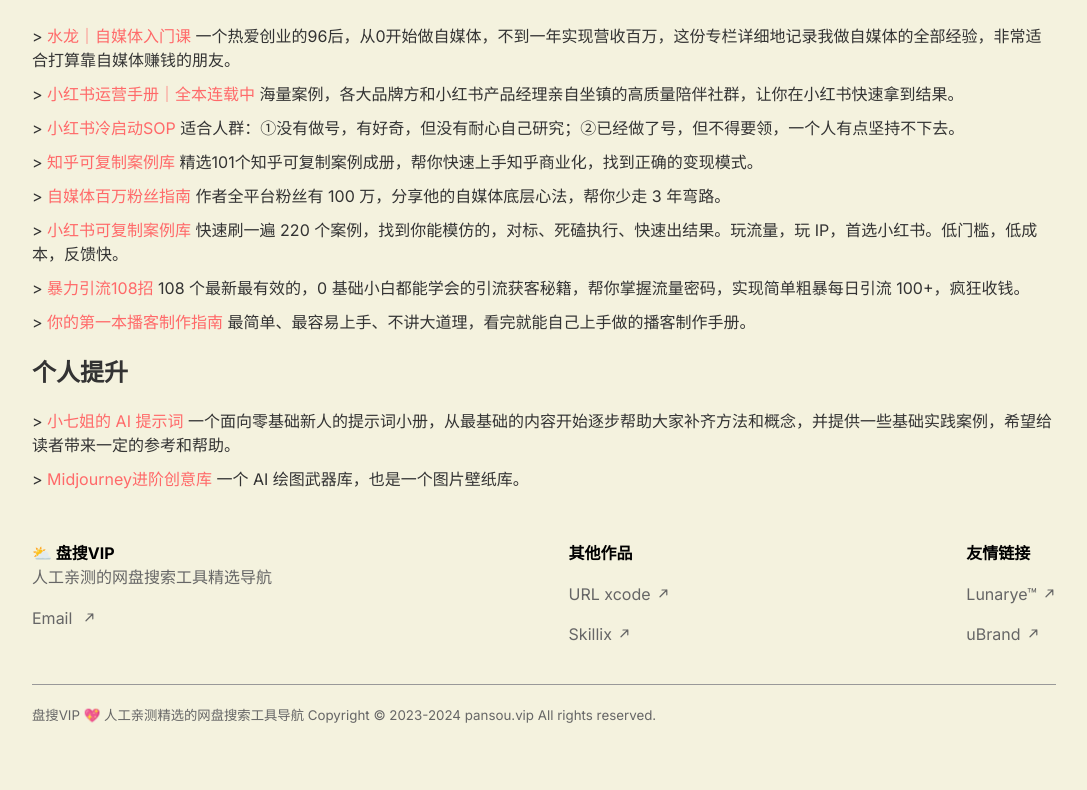
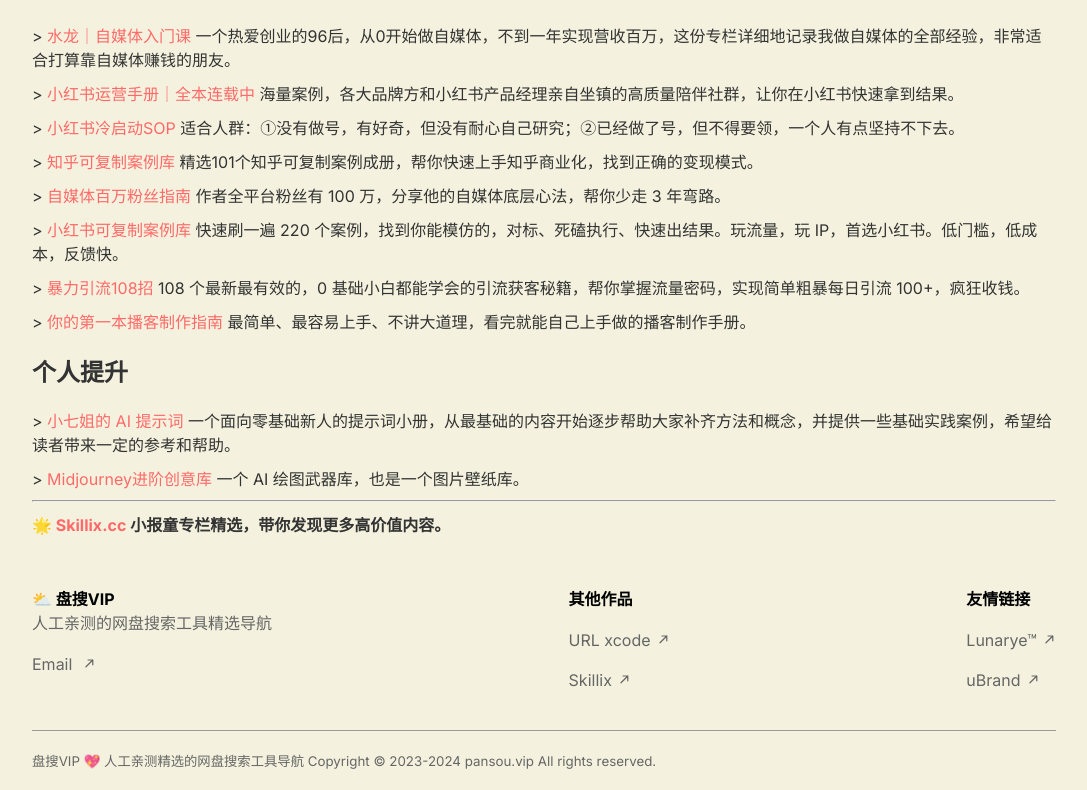
Before and after one commit to rokcso/pansou-vip, a Next.js app: page /gift in a window 1280 px wide. Shown: the part 1178-1968 px from the top of the page, without its empty margins (96-1183 px from the left). Before the commit the page ends 1922 px from the top, so only its background shows below. Built offline with nearby package versions, Linux system fonts and the light colour scheme.

Commit message:
update gift

```diff
--- a/app/gift/page.js
+++ b/app/gift/page.js
@@ -250,6 +250,20 @@ export default function Home() {
         </a>{" "}
         一个 AI 绘图武器库，也是一个图片壁纸库。
       </p>
+      <hr />
+      <p>
+        <b>
+          {"🌟 "}
+          <a
+            href="https://skillix.cc/?utm_source=pansou.vip/"
+            title="Skillix 首页"
+            target="_blank"
+          >
+            Skillix.cc
+          </a>{" "}
+          小报童专栏精选，带你发现更多高价值内容。
+        </b>
+      </p>
     </div>
   );
 }
```
